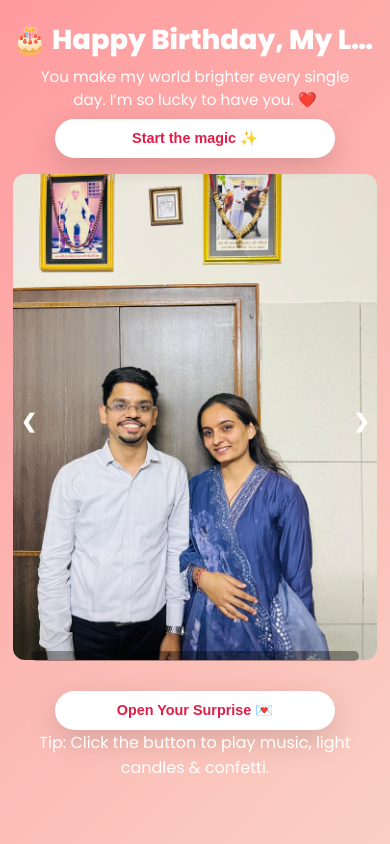
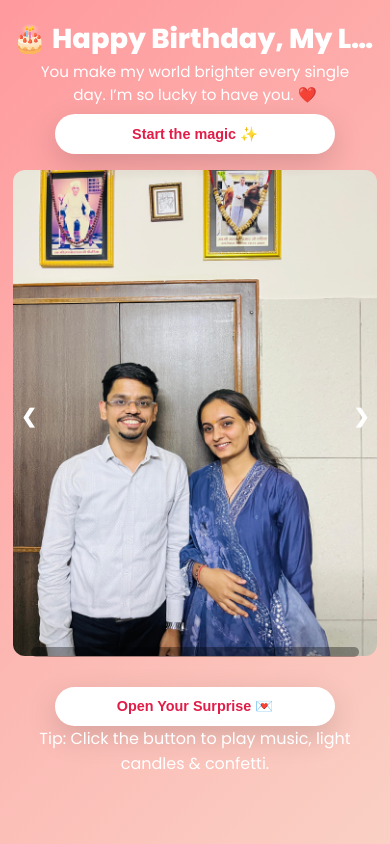
Before and after one commit to Hariom1607/25-03-25, a plain HTML site: page index.html in a window 390 px wide. Drawn offline with nearby package versions, Linux system fonts and the light colour scheme.

Commit message:
Fix mobile view spacing and font scaling

```diff
--- a/style.css
+++ b/style.css
@@ -32,20 +32,20 @@ body {
 
 /* Main title adjustments */
 h1 {
-  font-size: clamp(1.5rem, 4.5vw, 2.4rem); /* slightly smaller for mobile */
-  line-height: 1.2;
+  font-size: clamp(1.2rem, 3.5vw, 2rem); /* smaller min and max font size */
+  line-height: 1.1; /* reduce spacing between lines */
   margin: 0;
-  white-space: nowrap; /* keep single line */
-  text-overflow: ellipsis; /* prevent overflow */
+  white-space: nowrap; /* force single line */
   overflow: hidden;
+  text-overflow: ellipsis;
 }
 
-/* Subtitle adjustments (typewriter text) */
+/* Subtitle adjustments */
 #typing {
-  font-size: clamp(0.95rem, 2.2vw, 1.15rem);
-  max-width: 90%; /* allow more width on small screens */
-  margin: 0.5rem auto 0 auto;
-  white-space: normal; /* allow wrapping if needed */
+  font-size: clamp(0.95rem, 2.2vw, 1.1rem);
+  max-width: 90%;
+  margin: 0.4rem auto 0 auto;
+  white-space: normal;
   overflow: visible;
 }
 
```
